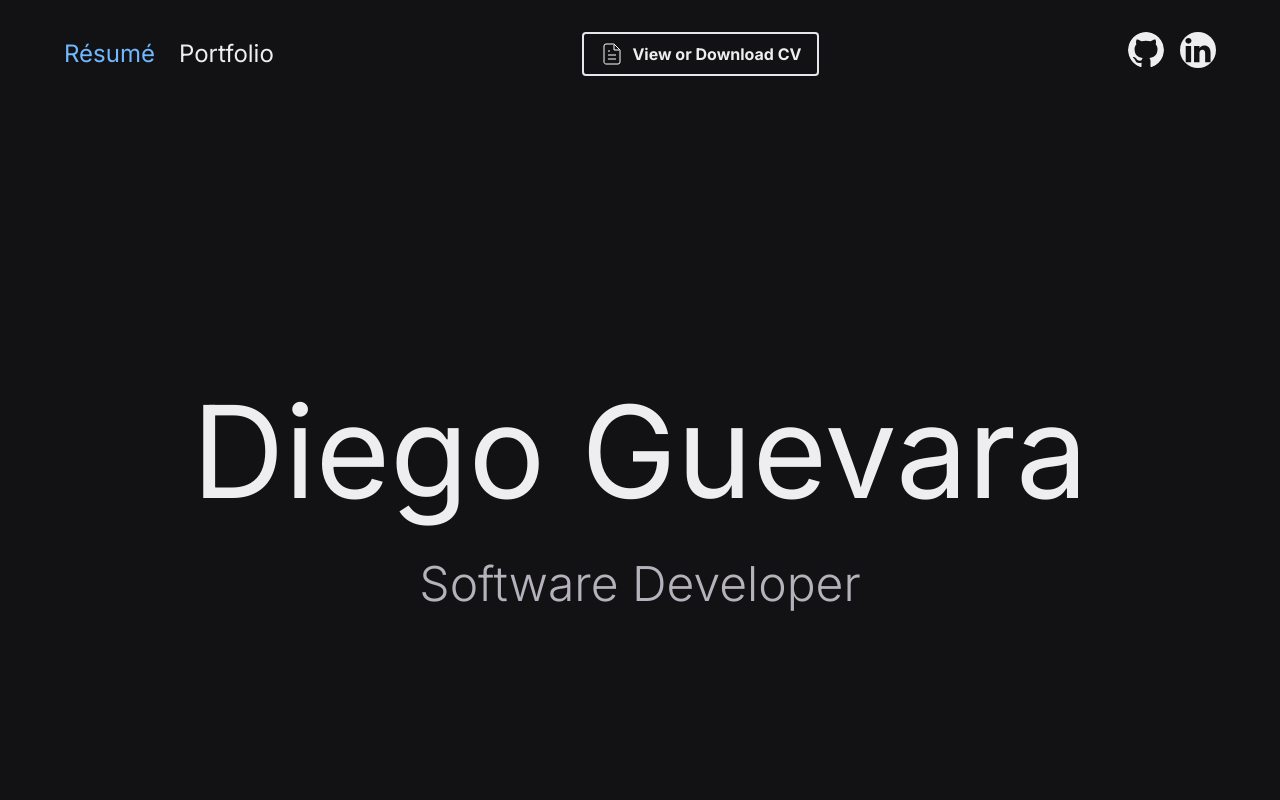
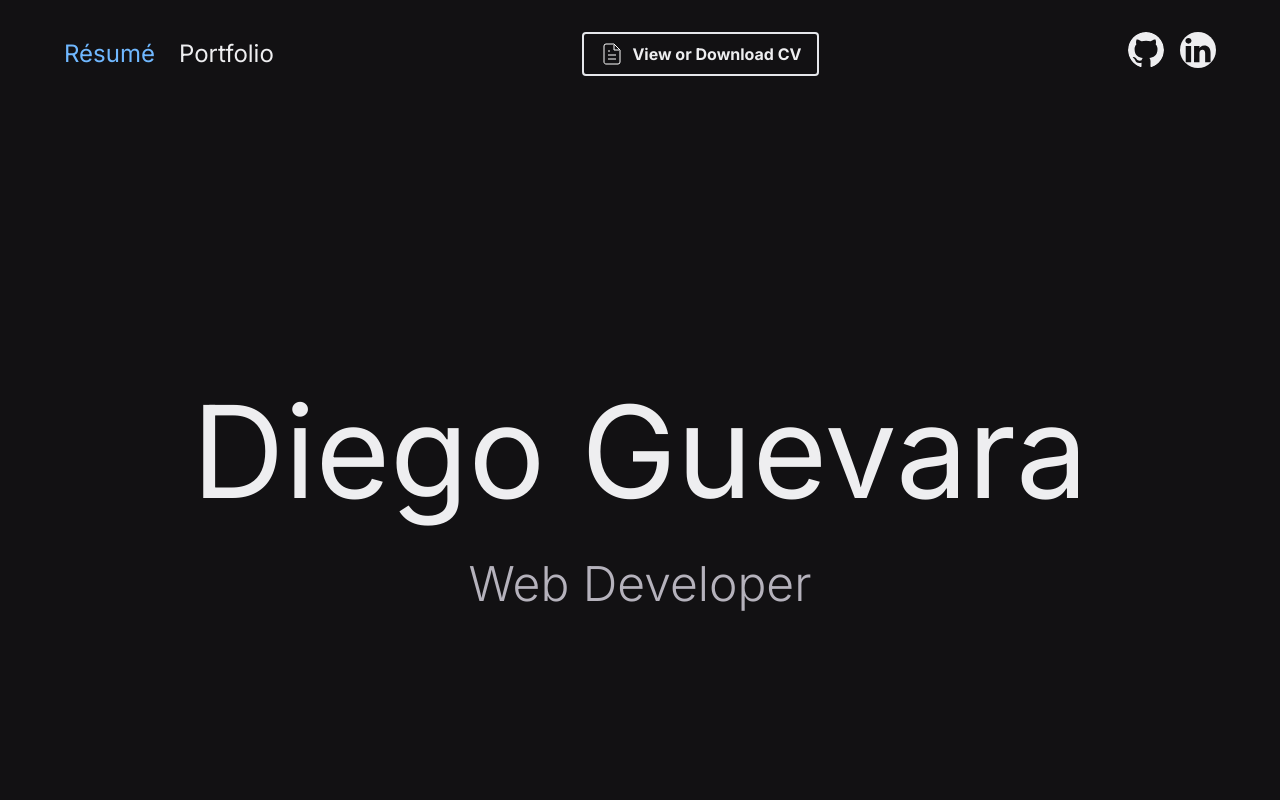
Before and after one commit to DiegoGuevaraO/portfolio, a Next.js app: page / in a window 1280 px wide. Shown: the top 800 px of the page. Built offline with nearby package versions, Linux system fonts and the light colour scheme.

Commit message:
Résumé changes

```diff
--- a/app/page.tsx
+++ b/app/page.tsx
@@ -11,7 +11,7 @@ export default function Home() {
                   alt="Diego Guevara Orduña"
                 />
                 <h1 className="text-5xl sm:text-6xl lg:text-9xl">Diego Guevara</h1>
-                <h2 id="position" className="font-light text-4xl m-5 lg:text-5xl lg:pt-6">Software Developer</h2>
+                <h2 id="position" className="font-light text-4xl m-5 lg:text-5xl lg:pt-6">Web Developer</h2>
             </div>
         </section>
         <section className="flex items-center justify-between px-8 mb-20 tracking-wider">
```
